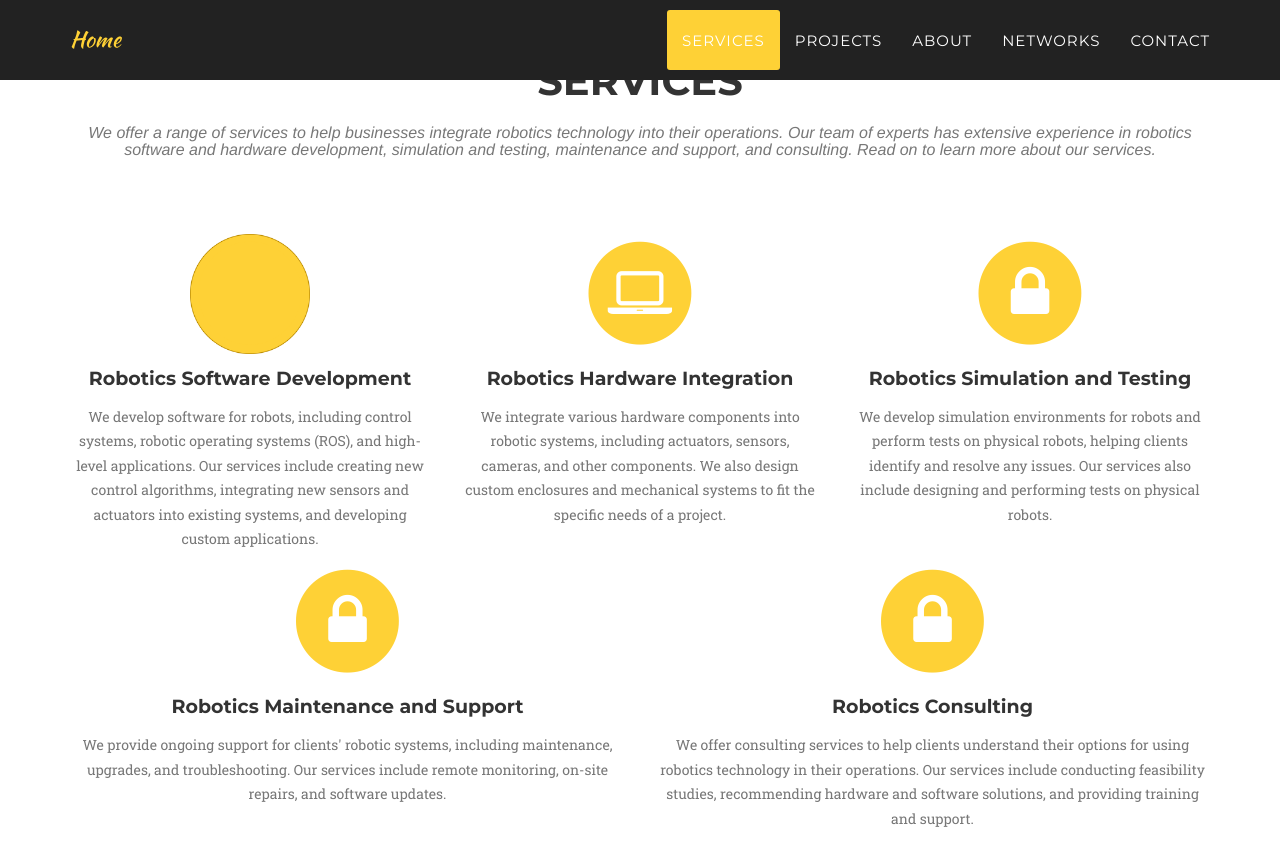
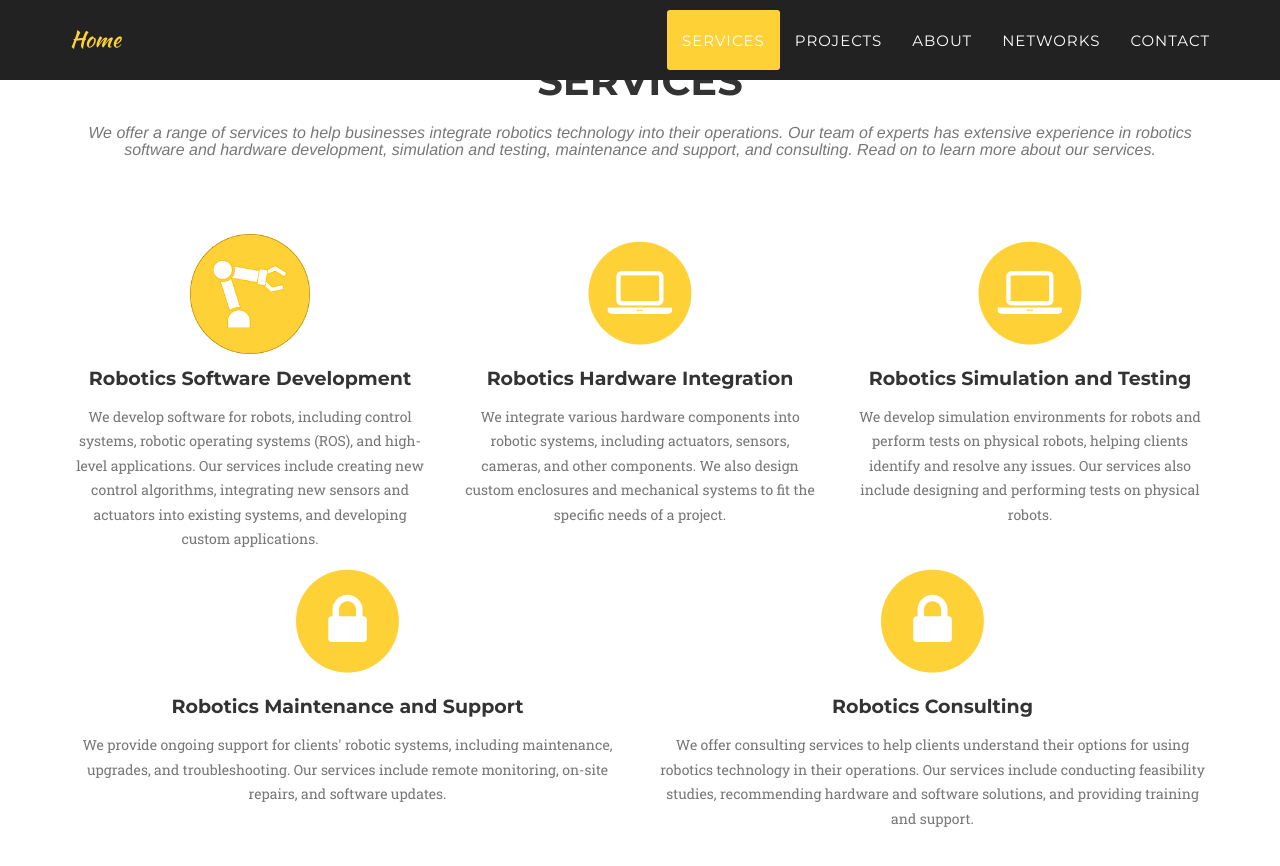
Before and after one commit to Mlahoud/Mlahoud.github.io, a Jekyll site: the page built from index.html, in a window 1280 px wide and 900 px high, scrolled down 749 px. Shown: the top 866 px of the window. Built offline with Jekyll 4.4.1, drawn with Linux system fonts in a browser that asks for light colours; some web fonts are replaced.

Commit message:
Update services.html

```diff
--- a/_includes/services.html
+++ b/_includes/services.html
@@ -11,7 +11,7 @@
             <div class="row text-center">
                 <div class="col-md-4">
                     <span class="fa-stack fa-4x">
-                        <i class="fa fa-circle fa-stack-2x text-primary"></i>
+                        <!--i class="fa fa-circle fa-stack-2x text-primary"></i-->
                         <img src="img/logos/logo_robot.png" class="img-responsive img-centered" alt="">
                     </span>
                     <h4 class="service-heading">Robotics Software Development</h4>
@@ -28,7 +28,7 @@
                 <div class="col-md-4">
                     <span class="fa-stack fa-4x">
                         <i class="fa fa-circle fa-stack-2x text-primary"></i>
-                        <i class="fa fa-lock fa-stack-1x fa-inverse"></i>
+                        <i class="fa fa-laptop fa-stack-1x fa-inverse"></i>
                     </span>
                     <h4 class="service-heading">Robotics Simulation and Testing</h4>
                     <p class="text-muted"> We develop simulation environments for robots and perform tests on physical robots, helping clients identify and resolve any issues. Our services also include designing and performing tests on physical robots.</p>
```
